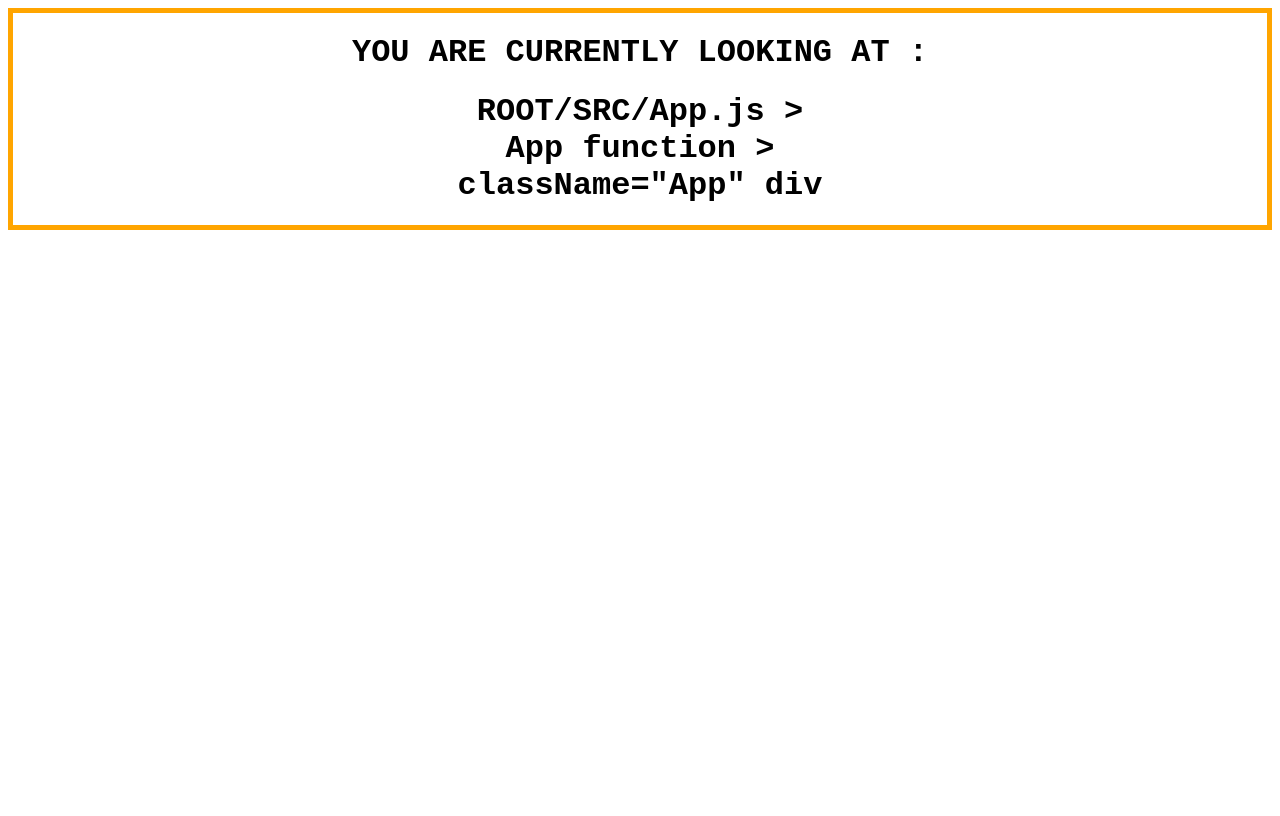
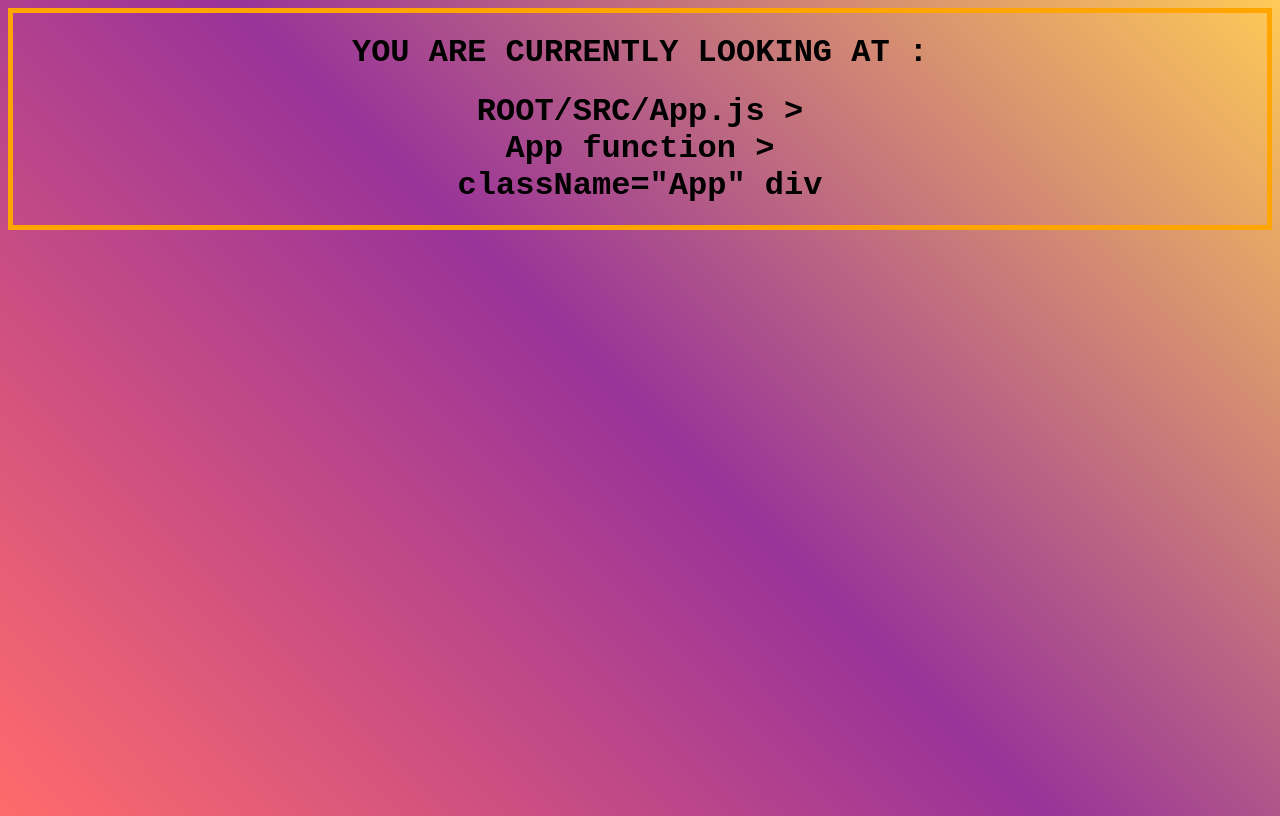
Before and after one commit to KimberlyRosaly/to-do-app, a React (Create React App) app: page / in a window 1280 px wide. Built offline with nearby package versions, Linux system fonts and the light colour scheme.

Commit message:
lofi sunset colors snagged and made into background of body element which now takes up 100 percent of the viewer height and doesn't have ugly scrollbars anymore

```diff
--- a/src/styles.css
+++ b/src/styles.css
@@ -1,3 +1,14 @@
+body{
+  /* ___________________________________________ */
+  /* SUNSET BACKGROUND OF ENTIRE VIEWER */
+  height: 100vh;
+  background: linear-gradient(45deg, #ff6b6b, #993399, #feca57);
+  /* REMOVE SCROLLBARS */
+  overflow-x: hidden;
+  overflow-y: hidden;
+  /* ___________________________________________ */
+}
+
 .App {
   font-family: 'Courier New', Courier, monospace;
   text-align: center;
```
